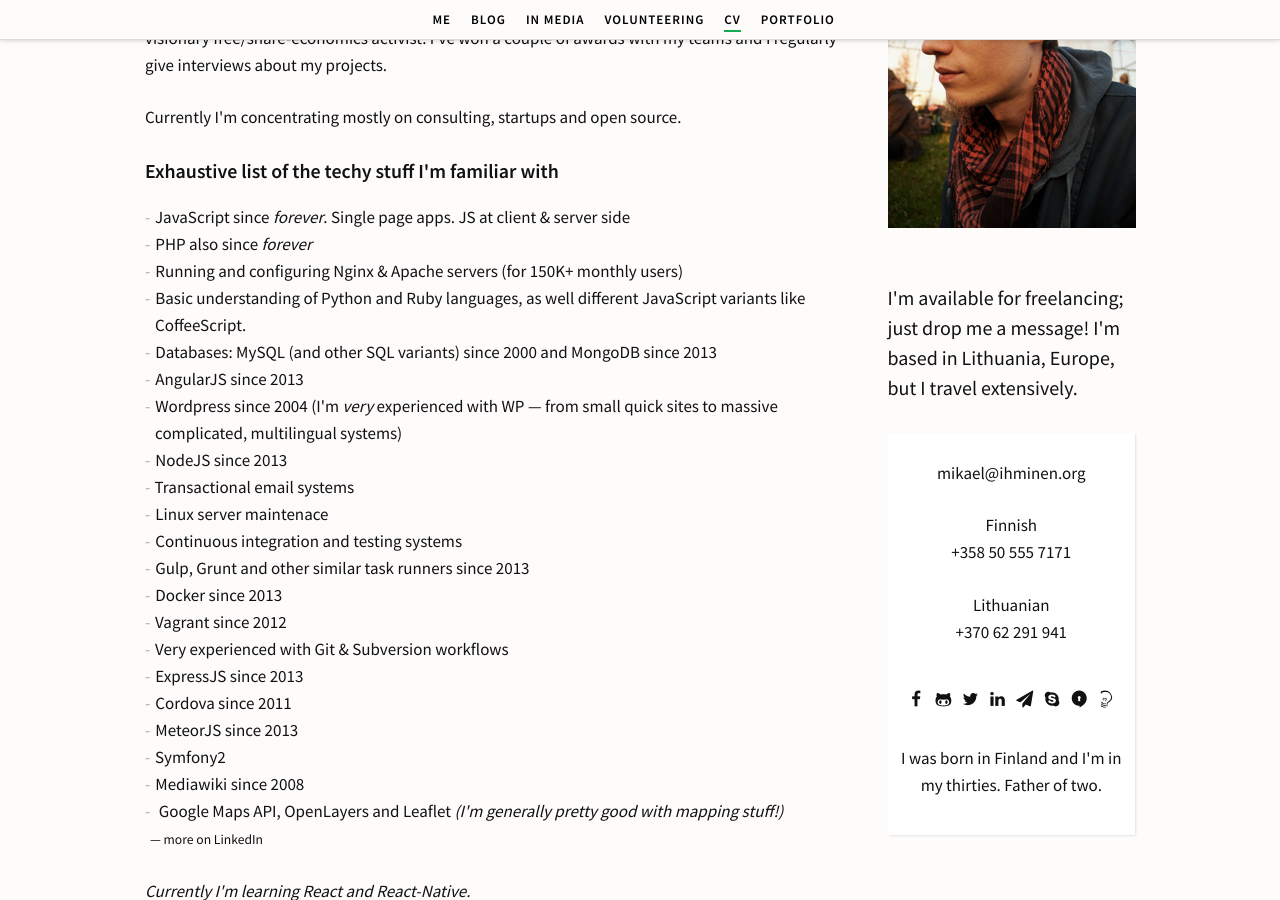
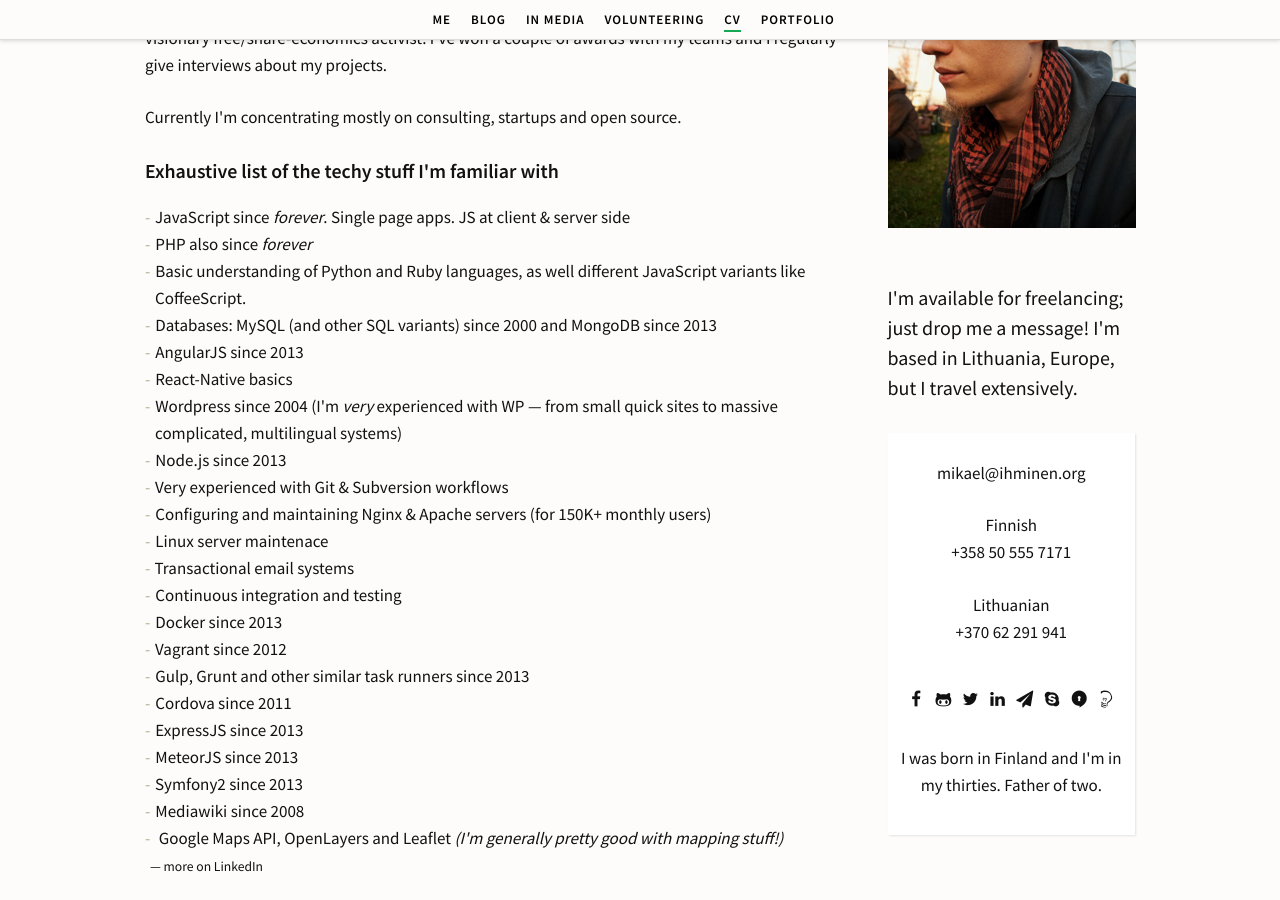
Before and after one commit to simison/simison.github.io, a Jekyll site: the page built from cv/index.html, in a window 1280 px wide and 900 px high, scrolled down 1066 px. Built offline with Jekyll 4.4.1, drawn with Linux system fonts in a browser that asks for light colours; some web fonts are replaced.

Commit message:
https'ify!
...and reorganise a bit.

```diff
--- a/cv/index.html
+++ b/cv/index.html
@@ -40,24 +40,25 @@
       <ul class="links-colorless list-skills">
         <li>JavaScript since <em>forever</em>. Single page apps. JS at client &amp; server side</li>
         <li>PHP also since <em>forever</em></li>
-        <li>Running and configuring <a href="https://nginx.org/">Nginx</a> & <a href="https://httpd.apache.org/">Apache</a> servers (for 150K+ monthly users)</li>
         <li>Basic understanding of Python and Ruby languages, as well different JavaScript variants like <a href="http://coffeescript.org/">CoffeeScript</a>.</li>
         <li>Databases: MySQL (and other SQL variants) since 2000 and <a href="https://www.mongodb.com/">MongoDB</a> since 2013</li>
         <li><a href="https://angularjs.org/">AngularJS</a> since 2013</li>
-        <li><a href="http://www.wordpress.org">Wordpress</a> since 2004 (I'm <em>very</em> experienced with WP — from small quick sites to massive complicated, multilingual systems)</li>
-        <li><a href="http://nodejs.org">NodeJS</a> since 2013</li>
+        <li><a href="https://facebook.github.io/react-native/">React-Native</a> basics</li>
+        <li><a href="https://wordpress.org/">Wordpress</a> since 2004 (I'm <em>very</em> experienced with WP — from small quick sites to massive complicated, multilingual systems)</li>
+        <li><a href="https://nodejs.org/">Node.js</a> since 2013</li>
+        <li>Very experienced with <a href="http://git-scm.com/">Git</a> &amp; <a href="https://subversion.apache.org/">Subversion</a> workflows</li>
+        <li>Configuring and maintaining <a href="https://nginx.org/">Nginx</a> & <a href="https://httpd.apache.org/">Apache</a> servers (for 150K+ monthly users)</li>
+        <li>Linux server maintenace</li>
         <li>Transactional email systems</li>
-        <li>Linux server maintenace</li>
-        <li>Continuous integration and testing systems</li>
-        <li><a href="http://gulpjs.com/">Gulp</a>, <a href="http://gruntjs.com/">Grunt</a> and other similar task runners since 2013</li>
+        <li>Continuous integration and testing</li>
         <li><a href="https://www.docker.com/">Docker</a> since 2013</li>
         <li><a href="https://www.vagrantup.com/">Vagrant</a> since 2012</li>
-        <li>Very experienced with <a href="http://git-scm.com/">Git</a> &amp; <a href="https://subversion.apache.org/">Subversion</a> workflows</li>
-        <li><a href="http://expressjs.com/">ExpressJS</a> since 2013</li>
+        <li><a href="https://gulpjs.com/">Gulp</a>, <a href="http://gruntjs.com/">Grunt</a> and other similar task runners since 2013</li>
         <li><a href="https://cordova.apache.org/">Cordova</a> since 2011</li>
-        <li><a href="http://www.meteor.com">MeteorJS</a> since 2013</li>
-        <li><a href="http://www.symfony.com">Symfony2</a></li>
-        <li><a href="http://www.mediawiki.org">Mediawiki</a> since 2008</li>
+        <li><a href="https://expressjs.com/">ExpressJS</a> since 2013</li>
+        <li><a href="https://www.meteor.com/">MeteorJS</a> since 2013</li>
+        <li><a href="https://symfony.com/">Symfony2</a> since 2013</li>
+        <li><a href="https://www.mediawiki.org/">Mediawiki</a> since 2008</li>
         <li>
           <a href="https://developers.google.com/maps/">Google Maps API</a>,
           <a href="https://openlayers.org/">OpenLayers</a> and
@@ -208,7 +209,7 @@
         <li><b>2010</b> — MTV3 Golden pixels winner, Berocca banner-campaing. Selected as "the best Golden pixel of 2010" in Grand One 2011. (Employer: Into-Digital, role: Flash developer)</li>
         <li><b>2010</b> — Grand One 2010 winner, best Infodesign: Sun Sauna (Employer: Into-Digital, role: art director)</li>
         <li><b>2009</b> — Grand One 2009 1st honorable mention, most effective online campaign: Finnmatkat (TUI) email campaing (Employer: Into-Digital, role: art director)</li>
-        <li><b>2007</b> — Participated in the <a href="http://www.worldskills.org/">World Skills Championship</a>, in Japan</li>
+        <li><b>2007</b> — Participated in the <a href="https://www.worldskills.org/">World Skills Championship</a>, in Japan</li>
         <li><b>2004</b> — Winner of the <a href="http://skillsfinland.fi/">Skills competition</a> in web design, in Finland</li>
       </ul>
 
@@ -232,7 +233,10 @@
 
       <br><br>
 
-      <p class="lead">I'm available for freelancing; just drop me a message! I'm based in Lithuania, Europe, but I travel extensively.</p>
+      <p class="lead">
+        I'm available for freelancing; just drop me a message!
+        I'm based in Lithuania, Europe, but I travel extensively.
+      </p>
 
       <div class="panel text-centered links-colorless">
         <p>
```
